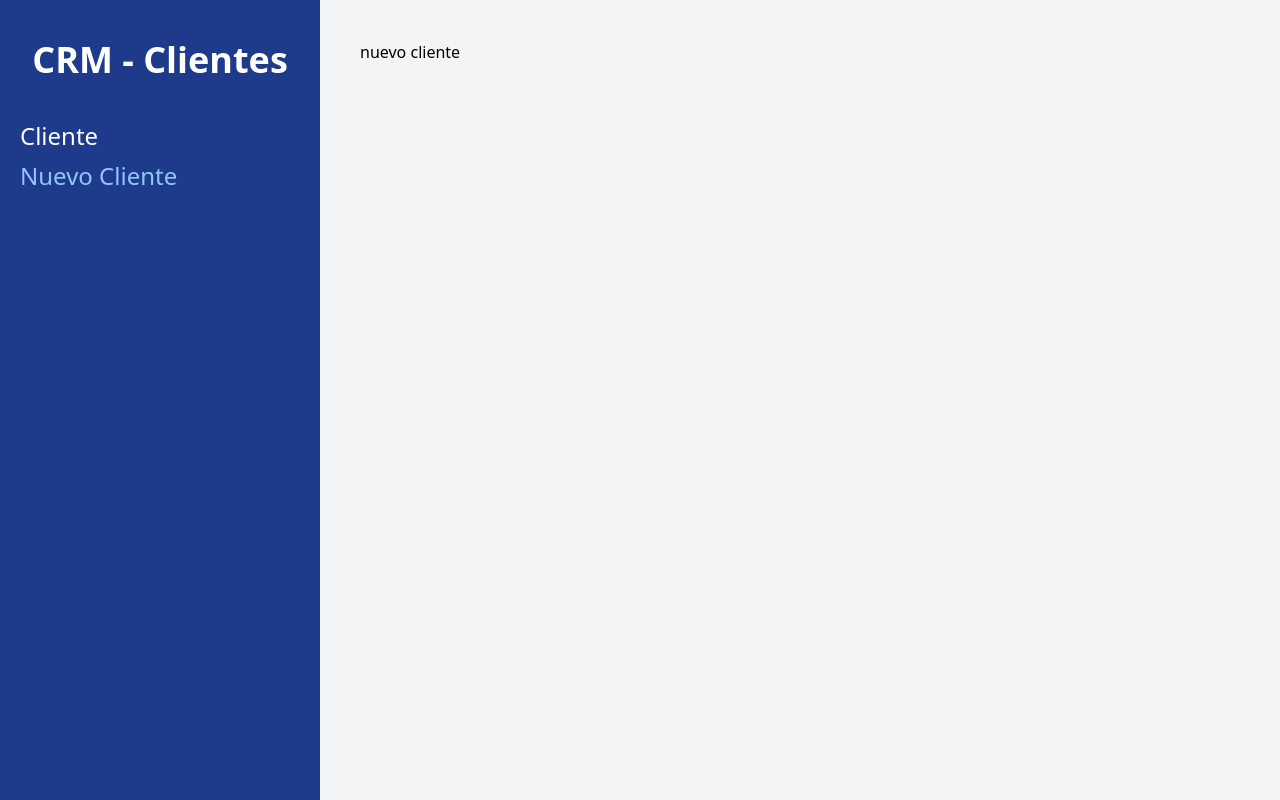
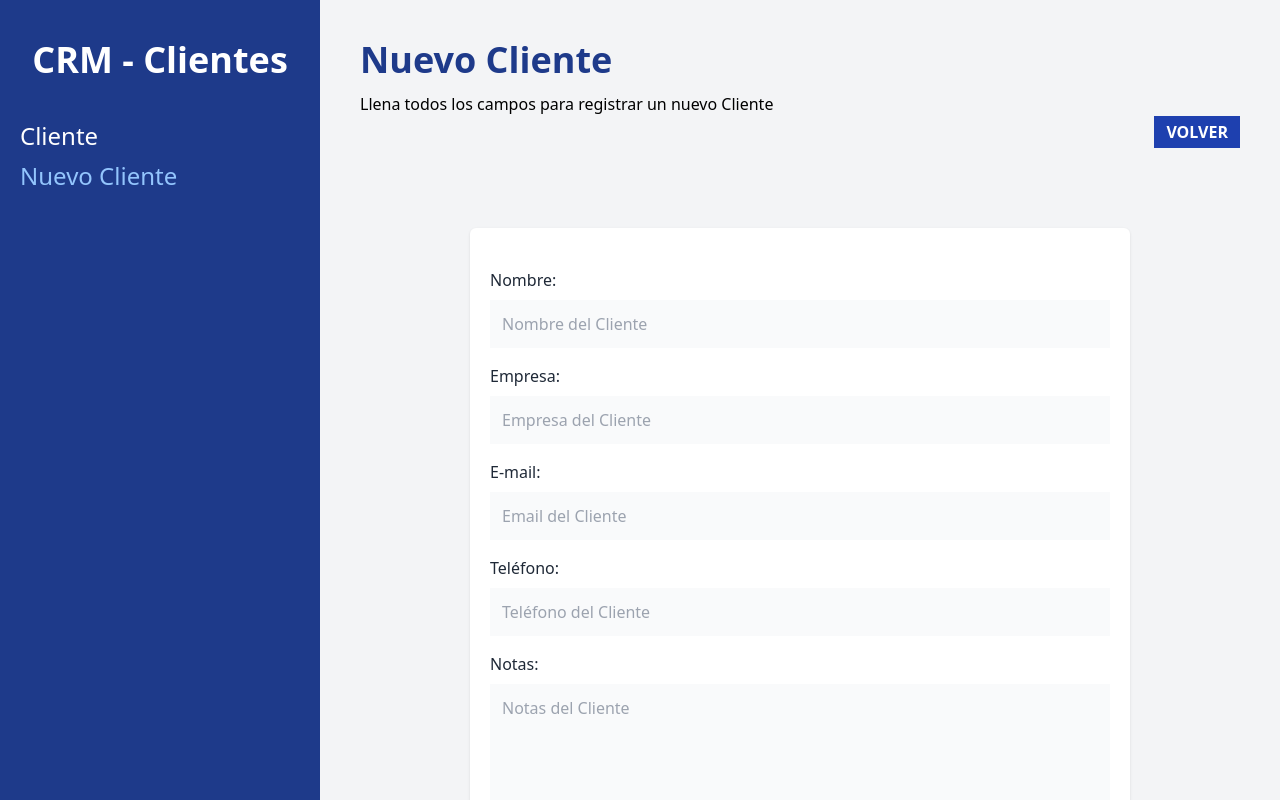
Before and after one commit to julian95844/Administrador-de-Cliente, a React (Vite) app: page /clientes/nuevo in a window 1280 px wide. Built offline with nearby package versions, Linux system fonts and the light colour scheme.

Commit message:
feat, fix: agregando y creando un action para el formulario. arreglando errores en el camino

```diff
--- /dev/null
+++ b/src/components/Formulario.jsx
@@ -0,0 +1,77 @@
+const Formulario = ({cliente}) => {
+    return (
+        <>
+            <div className="mb-4">
+                <label
+                    className="text-gray-800"
+                    htmlFor="nombre"
+                >Nombre:</label>
+                <input
+                    id="nombre"
+                    type="text"
+                    className="mt-2 block w-full p-3 bg-gray-50"
+                    placeholder="Nombre del Cliente"
+                    name="nombre"
+                />
+            </div>
+            <div className="mb-4">
+                <label
+                    className="text-gray-800"
+                    htmlFor="empresa"
+                >Empresa:</label>
+                <input
+                    id="empresa"
+                    type="text"
+                    className="mt-2 block w-full p-3 bg-gray-50"
+                    placeholder="Empresa del Cliente"
+                    name="empresa"
+                />
+            </div>
+
+            <div className="mb-4">
+                <label
+                    className="text-gray-800"
+                    htmlFor="email"
+                >E-mail:</label>
+                <input
+                    id="email"
+                    type="email"
+                    className="mt-2 block w-full p-3 bg-gray-50"
+                    placeholder="Email del Cliente"
+                    name="email"
+                />
+            </div>
+
+            <div className="mb-4">
+                <label
+                    className="text-gray-800"
+                    htmlFor="telefono"
+                >Teléfono:</label>
+                <input
+                    id="telefono"
+                    type="tel"
+                    className="mt-2 block w-full p-3 bg-gray-50"
+                    placeholder="Teléfono del Cliente"
+                    name="telefono"
+                />
+            </div>
+
+            <div className="mb-4">
+                <label
+                    className="text-gray-800"
+                    htmlFor="notas"
+                >Notas:</label>
+                <textarea
+                    as="textarea"
+                    id="notas"
+                    type="text"
+                    className="mt-2 block w-full p-3 bg-gray-50 h-40 align-self"
+                    placeholder="Notas del Cliente"
+                    name="notas"
+                />
+            </div>
+        </>
+    )
+}
+
+export default Formulario
--- a/src/main.jsx
+++ b/src/main.jsx
@@ -2,7 +2,7 @@
 import ReactDOM from 'react-dom/client'
 import './index.css'
 import Layout from './components/Layout'
-import NuevoCliente from './pages/NuevoCliente'
+import NuevoCliente, { action as nuevoClienteAction} from './pages/NuevoCliente'
 import { createBrowserRouter, RouterProvider } from "react-router-dom"
 import Index, { loader as clientesLoader} from "./pages/Index"
 
@@ -18,7 +18,9 @@
       },
       {
           path: "/clientes/nuevo",
-          element: <NuevoCliente/>
+          element: <NuevoCliente/>,
+          action: nuevoClienteAction
+
       }
     ]
   },
--- a/src/pages/NuevoCliente.jsx
+++ b/src/pages/NuevoCliente.jsx
@@ -1,7 +1,41 @@
+import { useNavigate, Form} from "react-router-dom"
+import Formulario from "../components/Formulario"
+
+export  async function action() {
+  console.log("desde accion")
+  return null
+}
+
 
 function NuevoCliente() {
+  const navigate = useNavigate()
   return (
-    <div>nuevo cliente</div>
+    <>
+      <h1 className="font-black text-4xl text-blue-900">Nuevo Cliente</h1>
+      <p className="mt-3">Llena todos los campos para registrar un nuevo Cliente</p>
+
+      <div className="flex justify-end">
+        <button
+          className="bg-blue-800 text-white px-3 py-1 font-bold uppercase"
+          onClick={() => navigate(-1)}
+        >
+          Volver
+        </button>
+      </div>
+      <div className="bg-white shadow rounded-md md:w-3/4 mx-auto px-5 py-10 mt-20">
+        <Form
+          method="post"
+        >
+          <Formulario />
+
+          <input
+            type="submit"
+            className="mt-5 w-full bg-blue-800 p-3 uppercase font-bold text-lg"
+            value="Registrar Cliente"
+          />
+        </Form>
+      </div>
+    </>
   )
 }
 export default NuevoCliente
```
